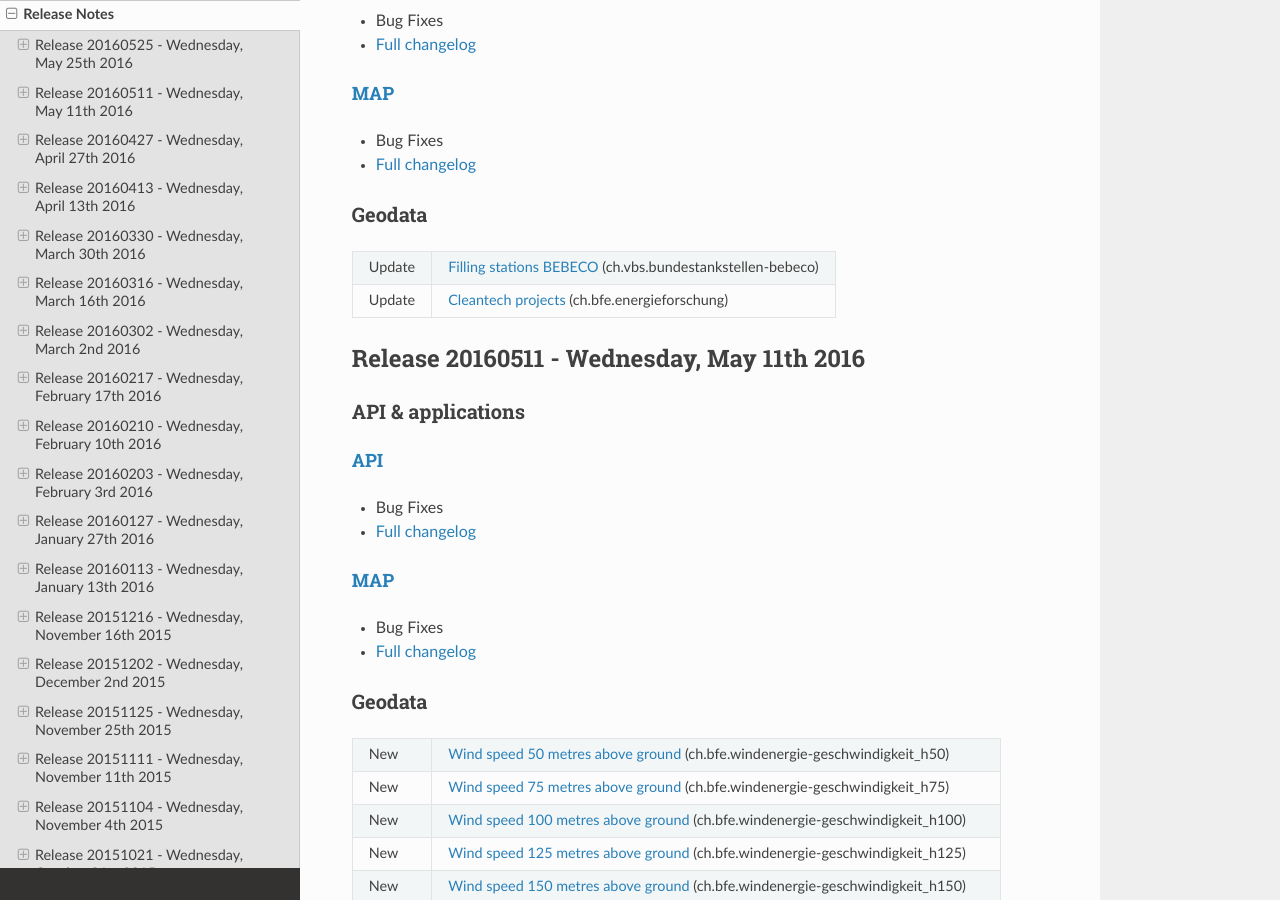
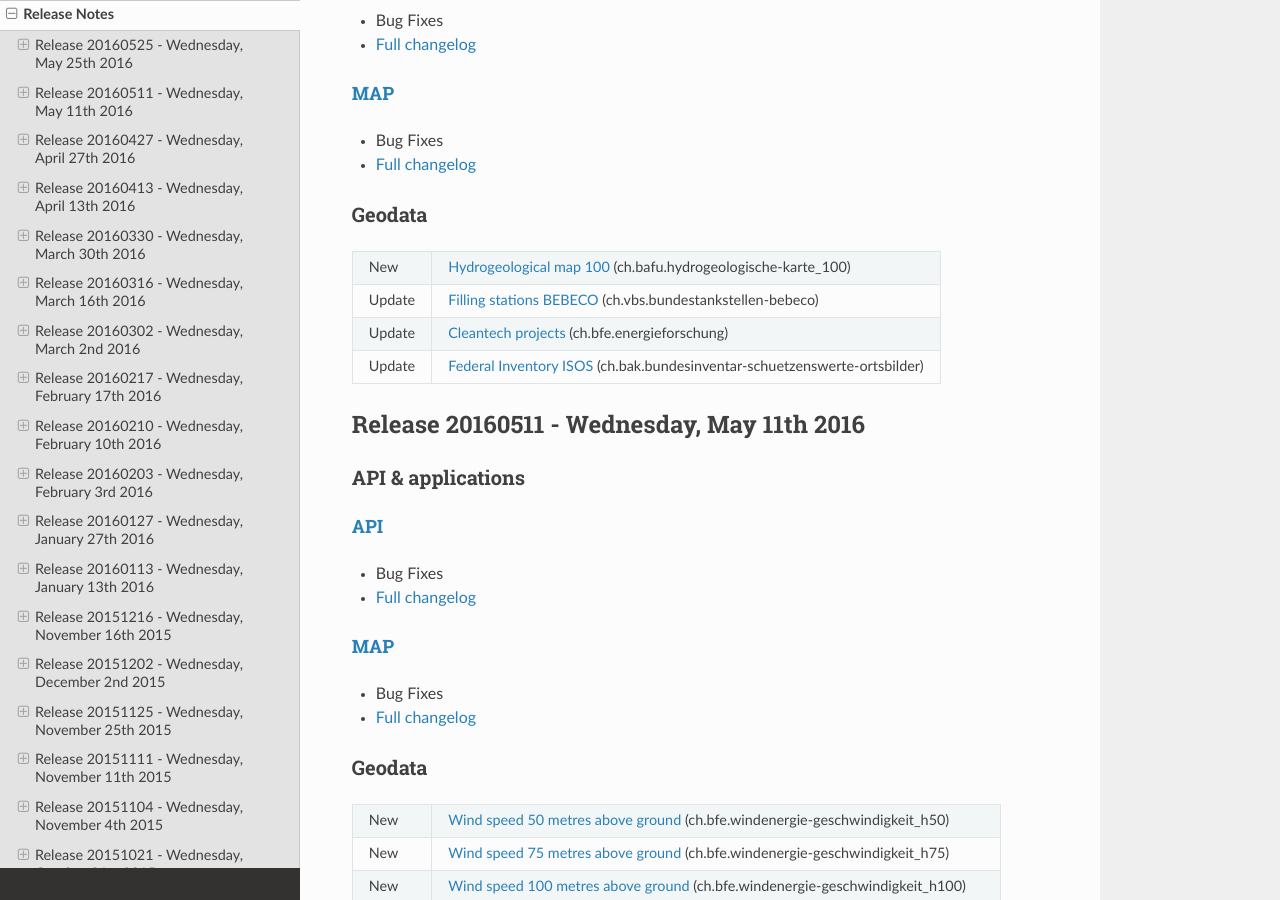
Before and after one commit to swisstopo-test/doc-chsdi3, a Sphinx documentation site: the page built from source/releasenotes/index.rst, in a window 1280 px wide and 900 px high, scrolled down 353 px. Built offline with Sphinx 7.4.7 and the Read the Docs theme 2.0.0, drawn with Linux system fonts in a browser that asks for light colours.

```diff
--- a/source/releasenotes/index.rst
+++ b/source/releasenotes/index.rst
@@ -37,12 +37,15 @@ API & applications
 
 Geodata
 *******
-+--------+----------------------------------------------------------------------------------------------------------------------------------------------------------------------------+
-| Update | `Filling stations BEBECO <//map.geo.admin.ch/?layers=ch.vbs.bundestankstellen-bebeco>`__ (ch.vbs.bundestankstellen-bebeco)                                                 |
-+--------+----------------------------------------------------------------------------------------------------------------------------------------------------------------------------+
-| Update | `Cleantech projects <//map.geo.admin.ch/?layers=ch.bfe.energieforschung>`__ (ch.bfe.energieforschung)                                                                      |
-+--------+----------------------------------------------------------------------------------------------------------------------------------------------------------------------------+
-
++--------+-------------------------------------------------------------------------------------------------------------------------------------------------------------+
+| New    | `Hydrogeological map 100 <//map.geo.admin.ch/?layers=ch.bafu.hydrogeologische-karte_100>`__ (ch.bafu.hydrogeologische-karte_100)                            |
++--------+-------------------------------------------------------------------------------------------------------------------------------------------------------------+
+| Update | `Filling stations BEBECO <//map.geo.admin.ch/?layers=ch.vbs.bundestankstellen-bebeco>`__ (ch.vbs.bundestankstellen-bebeco)                                  |
++--------+-------------------------------------------------------------------------------------------------------------------------------------------------------------+
+| Update | `Cleantech projects <//map.geo.admin.ch/?layers=ch.bfe.energieforschung>`__ (ch.bfe.energieforschung)                                                       |
++--------+-------------------------------------------------------------------------------------------------------------------------------------------------------------+
+| Update | `Federal Inventory ISOS <//map.geo.admin.ch/?layers=ch.bak.bundesinventar-schuetzenswerte-ortsbilder>`__ (ch.bak.bundesinventar-schuetzenswerte-ortsbilder) |
++--------+-------------------------------------------------------------------------------------------------------------------------------------------------------------+
 .. _releasenotes_20160511:
 
 Release 20160511 - Wednesday, May 11th 2016
```
